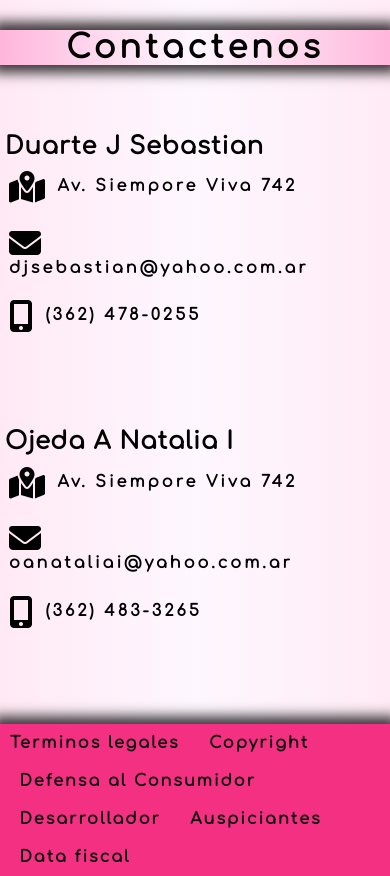
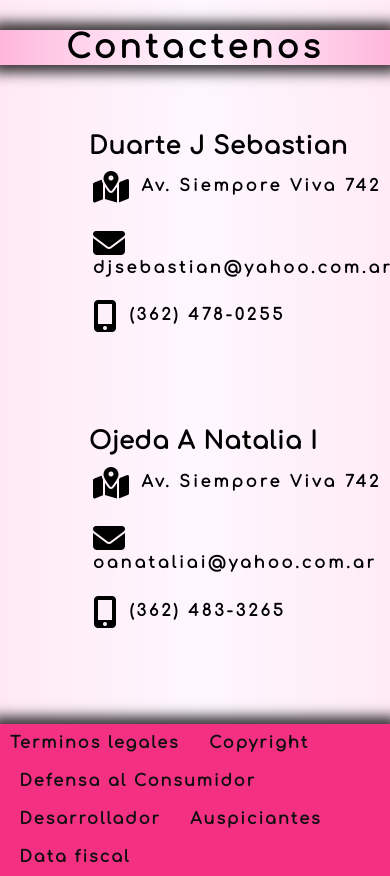
Before and after one commit to sebasjd/Natinel-Pasteleria, a plain HTML site: page index.html in a window 390 px wide. Shown: the part 6920-7796 px from the top of the page. Drawn offline with Linux system fonts and the light colour scheme.

Commit message:
Responsive Mobile

```diff
--- a/style.css
+++ b/style.css
@@ -422,13 +422,16 @@ footer a:nth-child(6) {
     .columnas,
     .col1,
     .col2 {
-        max-width: 310px;
+        min-width: 80%;
     }
     .col1,
     .col2 {
-        margin-left: 10px;
+        justify-content: center;
     }
     .columnas {
         justify-content: center;
     }
+    .columnas ul {
+        min-width: 100%;
+    }
 }
```
